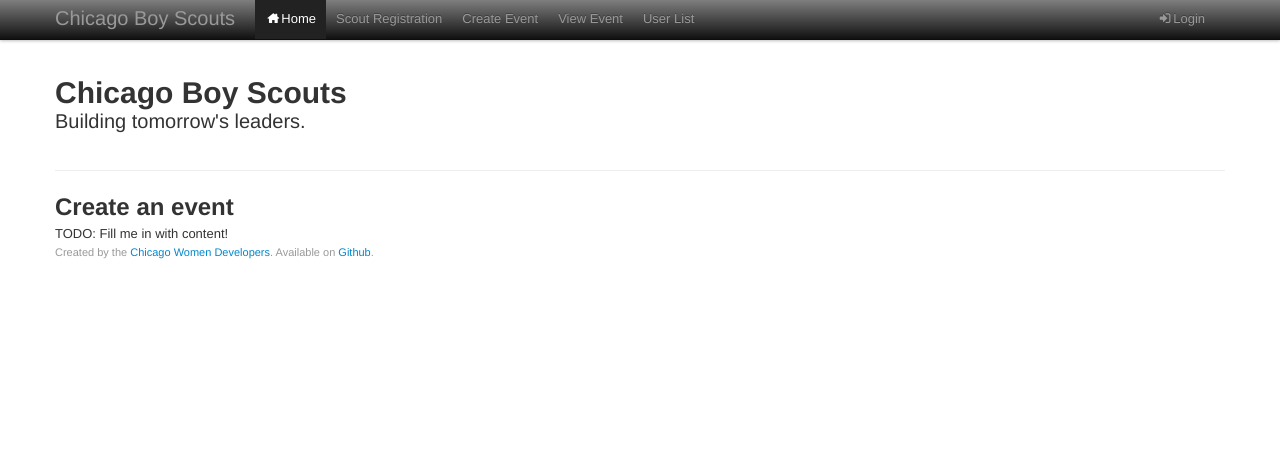
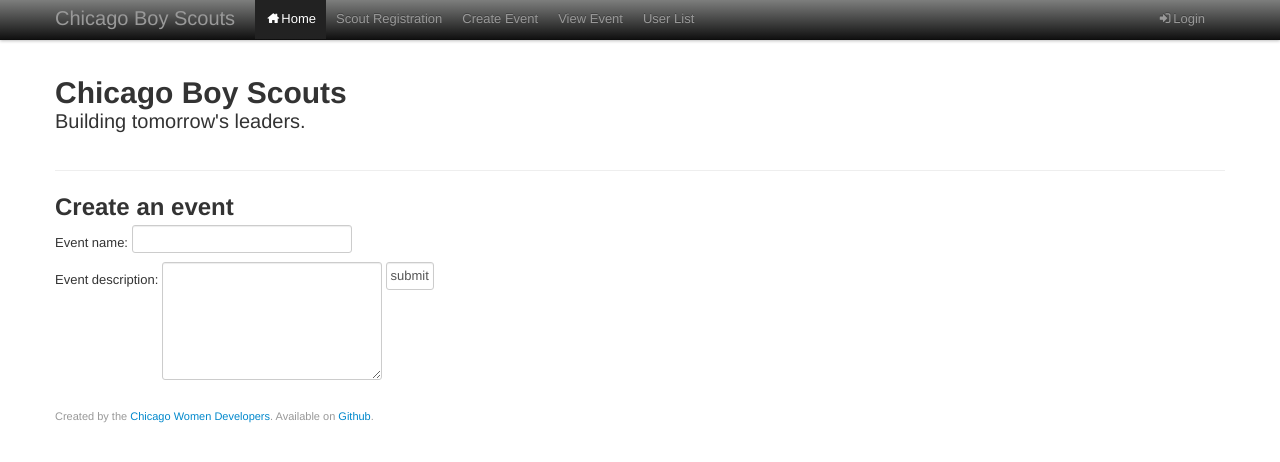
Before and after one commit to chicago-women-developers/chicago_women_developers_scout_project, a Python web app: template scouts/app/templates/create_event.html in a window 1280 px wide. Shown: the top 462 px of the page. Run offline with Jinja, Linux system fonts and the light colour scheme; the template is opened without the code that fills it, so the values that code supplies are empty; some libraries are stand-ins or nearby versions.

Commit message:
add create event

```diff
--- a/scouts/app/templates/create_event.html
+++ b/scouts/app/templates/create_event.html
@@ -2,7 +2,10 @@
 
 {% block main %}
   <h2>Create an event</h2>
-  <div>
-    TODO: Fill me in with content!
-  </div>
+  <form action="/create_event" method="post">
+    Event name: <input type="text" name="eventName"><br>
+    Event description:
+    <TEXTAREA NAME="description" COLS=40 ROWS=6></TEXTAREA>
+    <input type="submit" value="submit">
+  </form>
 {% endblock main %}
```
Also changed, not shown: scouts/app/handlers/main.py (+11 -2 lines), 1 other file.
